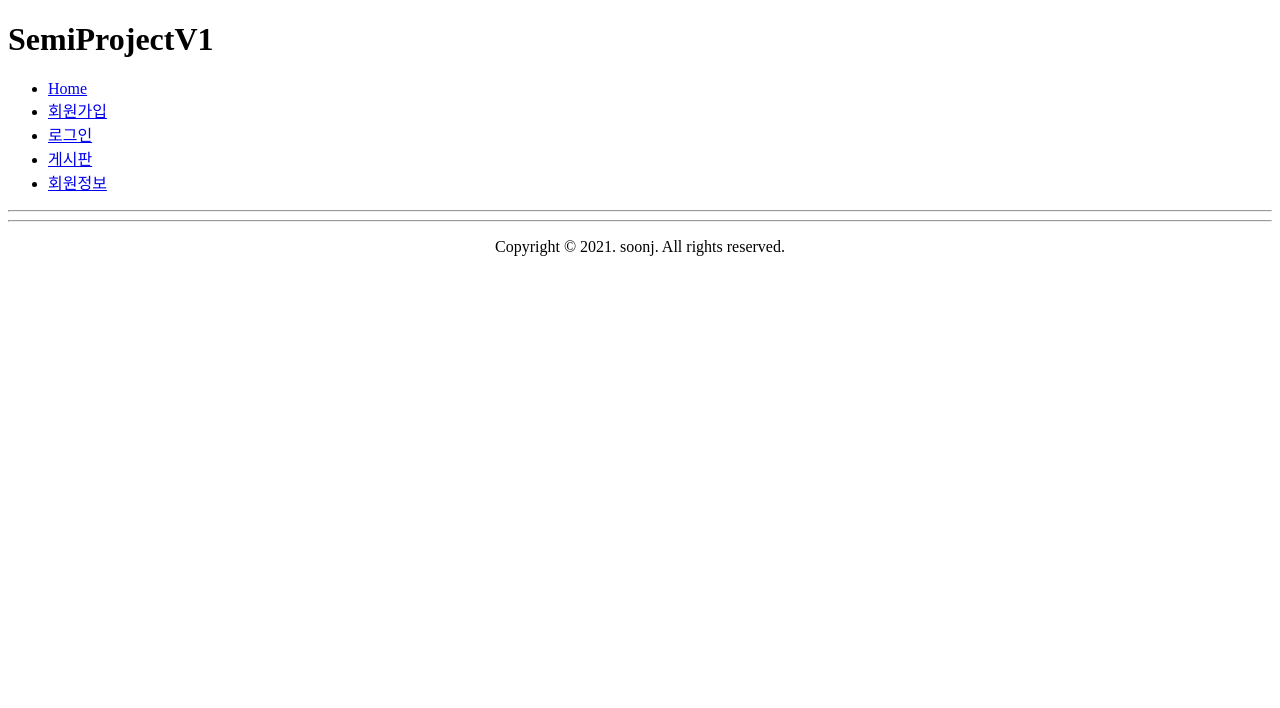
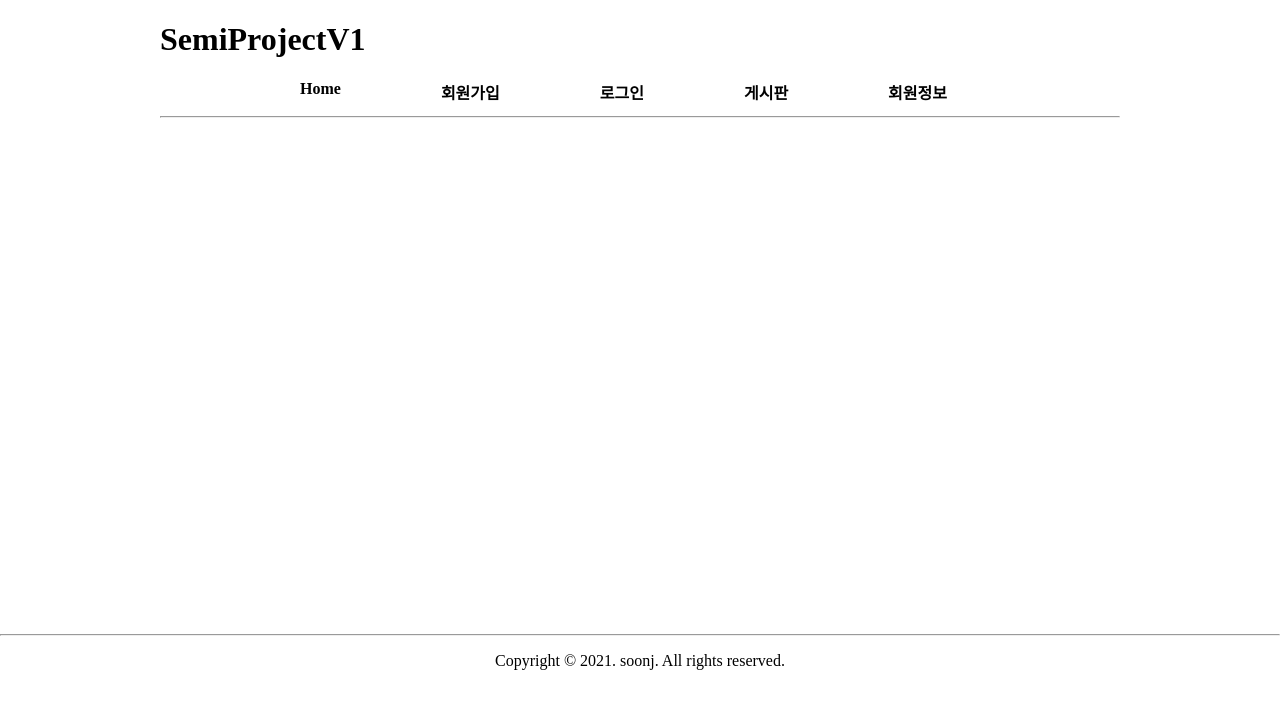
Before and after one commit to dhdhdhdn9/semiprojectV1, a plain HTML site: page index.html in a window 1280 px wide. Drawn offline with Linux system fonts and the light colour scheme.

Commit message:
css 적용1

```diff
--- /dev/null
+++ b/css/base.css
@@ -0,0 +1,24 @@
+            /*전체영역에 적용하는 스타일 시트*/
+            #wrap {width: 960px; margin: 0 auto; /* border: 1px solid red;*/} /*영역 파악 목적*/
+            body {margin: 0} /*남는 공간 없이 해주는 것*/
+
+
+            /*링크에 대한 스타일 시트*/
+            a {font-weight: bold;}
+            a:link {text-decoration: none; color: black}
+            a:visited {text-decoration: none; color: black}
+            a:active {text-decoration: underline; color: orange}
+            a:hover {text-decoration: underline; color: orange}
+
+            /*header영역에 적용하는 스타일 시트*/
+
+            /*nav영역에 적용하는 스타일 시트*/
+            nav ul { list-style-type: none; padding-bottom: 20px }
+            nav ul li { float: left; margin-left: 100px}
+            nav hr {clear: both;}
+
+            /*main영역에 적용하는 스타일 시트*/
+            #container { min-height: 500px; }
+
+            /*footer영역에 적용하는 스타일 시트*/
+            footer p { text-align: center; }
--- a/index.html
+++ b/index.html
@@ -4,9 +4,11 @@
     <head>
         <meta charset="UTF-8">
         <title>세미 프로젝트 V1-index</title>
+        <link rel="stylesheet" href="/css/base.css">
     </head>
 
     <body>
+        <div id = "wrap">
         <header>
             <h1> SemiProjectV1
             </h1></header>
@@ -20,11 +22,12 @@
             </ul>
             <hr>
         </nav>
+        </div>
 
         <div id = "container"></div>
 
         <footer><hr>
-        <p style="text-align: center">Copyright &copy; 2021. soonj. All rights reserved.
+        <p>Copyright &copy; 2021. soonj. All rights reserved.
             </p></footer>
     </body>
 </html>
```
Also changed, not shown: board/list.html (+3 -0 lines), board/view.html (+3 -0 lines), join.html (+3 -0 lines), login.html (+3 -0 lines), myinfo.html (+3 -0 lines).
